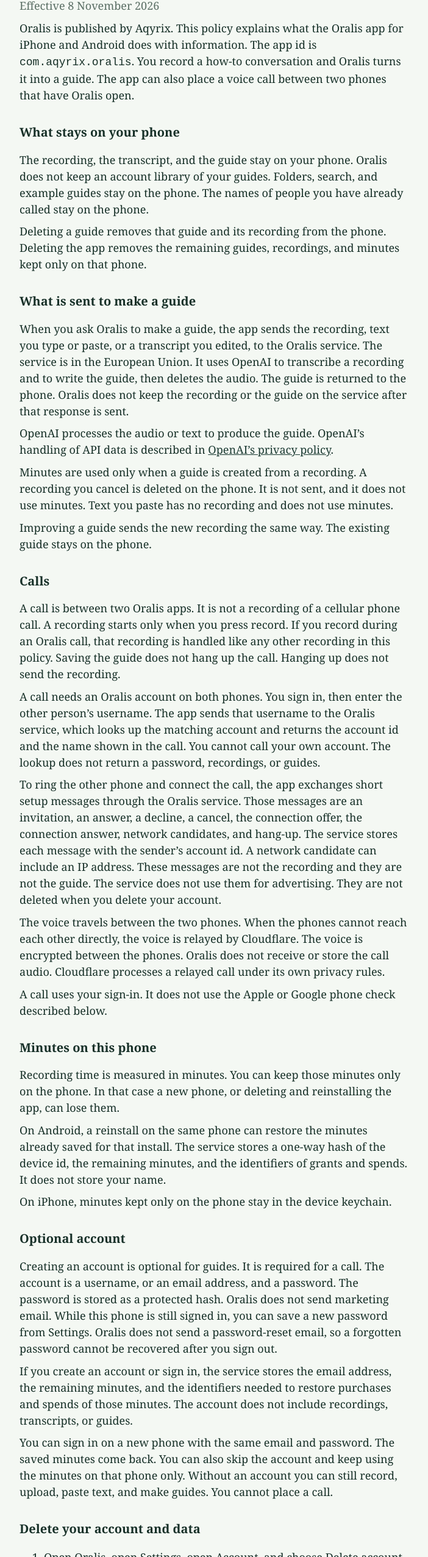
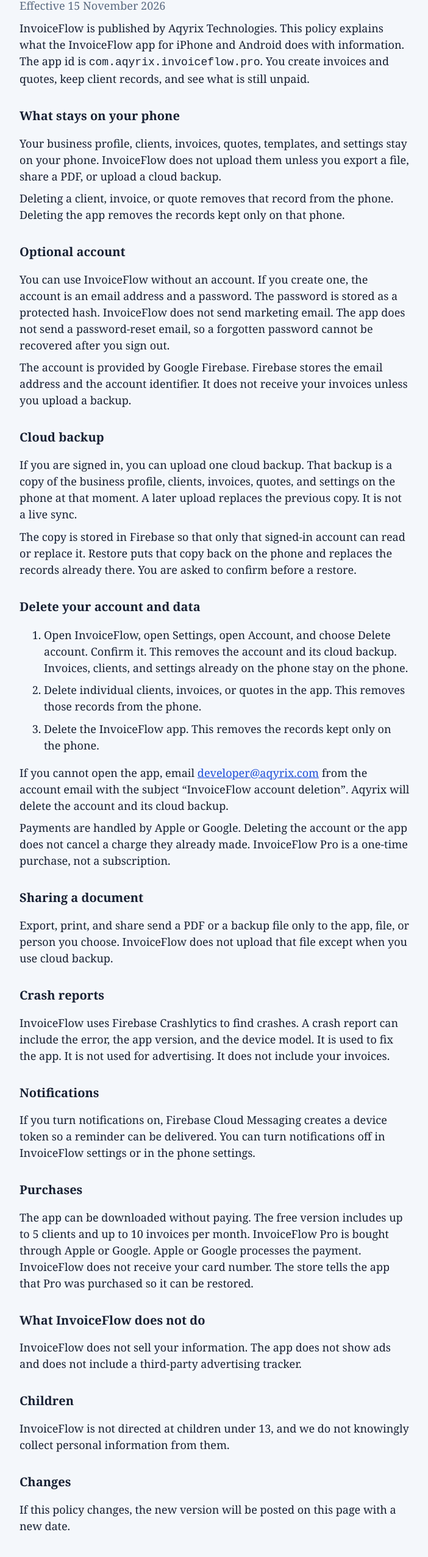
Before and after one commit to blacksiptimus/InvoiceFlow-Online, a plain HTML site: page index.html in a window 1280 px wide. Shown: the part 113-2666 px from the top of the page at 61% size, without its empty margins (288-990 px from the left). Drawn offline with Linux system fonts and the light colour scheme.

Commit message:
Replace the Oralis pages with InvoiceFlow privacy, support, marketing, and terms.

```diff
--- a/index.html
+++ b/index.html
@@ -3,74 +3,61 @@
 <head>
   <meta charset="utf-8">
   <meta name="viewport" content="width=device-width, initial-scale=1">
-  <title>Oralis privacy policy</title>
+  <title>InvoiceFlow privacy policy</title>
   <style>
-    body { margin: 0; background: #f4f8f3; color: #173028; font: 18px/1.5 Georgia, serif; }
+    body { margin: 0; background: #f4f7fb; color: #172033; font: 18px/1.5 Georgia, serif; }
     main { max-width: 40rem; margin: 0 auto; padding: 2.5rem 1.25rem 4rem; }
     h1 { font-size: 2rem; line-height: 1.2; margin-bottom: 0.25rem; }
     h2 { font-size: 1.25rem; margin-top: 2rem; }
     p, li { margin: 0.6rem 0; }
-    .meta { color: #5a6e64; }
-    a { color: #1b3a32; }
+    .meta { color: #5a6a80; }
+    a { color: #1d4ed8; }
   </style>
 </head>
 <body>
 <main>
-  <h1>Oralis privacy policy</h1>
-  <p class="meta">Effective 8 November 2026</p>
-  <p>Oralis is published by Aqyrix. This policy explains what the Oralis app for iPhone and Android does with information. The app id is <code>com.aqyrix.oralis</code>. You record a how-to conversation and Oralis turns it into a guide. The app can also place a voice call between two phones that have Oralis open.</p>
+  <h1>InvoiceFlow privacy policy</h1>
+  <p class="meta">Effective 15 November 2026</p>
+  <p>InvoiceFlow is published by Aqyrix Technologies. This policy explains what the InvoiceFlow app for iPhone and Android does with information. The app id is <code>com.aqyrix.invoiceflow.pro</code>. You create invoices and quotes, keep client records, and see what is still unpaid.</p>
 
   <h2>What stays on your phone</h2>
-  <p>The recording, the transcript, and the guide stay on your phone. Oralis does not keep an account library of your guides. Folders, search, and example guides stay on the phone. The names of people you have already called stay on the phone.</p>
-  <p>Deleting a guide removes that guide and its recording from the phone. Deleting the app removes the remaining guides, recordings, and minutes kept only on that phone.</p>
-
-  <h2>What is sent to make a guide</h2>
-  <p>When you ask Oralis to make a guide, the app sends the recording, text you type or paste, or a transcript you edited, to the Oralis service. The service is in the European Union. It uses OpenAI to transcribe a recording and to write the guide, then deletes the audio. The guide is returned to the phone. Oralis does not keep the recording or the guide on the service after that response is sent.</p>
-  <p>OpenAI processes the audio or text to produce the guide. OpenAI’s handling of API data is described in <a href="https://openai.com/policies/privacy-policy">OpenAI’s privacy policy</a>.</p>
-  <p>Minutes are used only when a guide is created from a recording. A recording you cancel is deleted on the phone. It is not sent, and it does not use minutes. Text you paste has no recording and does not use minutes.</p>
-  <p>Improving a guide sends the new recording the same way. The existing guide stays on the phone.</p>
-
-  <h2>Calls</h2>
-  <p>A call is between two Oralis apps. It is not a recording of a cellular phone call. A recording starts only when you press record. If you record during an Oralis call, that recording is handled like any other recording in this policy. Saving the guide does not hang up the call. Hanging up does not send the recording.</p>
-  <p>A call needs an Oralis account on both phones. You sign in, then enter the other person’s username. The app sends that username to the Oralis service, which looks up the matching account and returns the account id and the name shown in the call. You cannot call your own account. The lookup does not return a password, recordings, or guides.</p>
-  <p>To ring the other phone and connect the call, the app exchanges short setup messages through the Oralis service. Those messages are an invitation, an answer, a decline, a cancel, the connection offer, the connection answer, network candidates, and hang-up. The service stores each message with the sender’s account id. A network candidate can include an IP address. These messages are not the recording and they are not the guide. The service does not use them for advertising. They are not deleted when you delete your account.</p>
-  <p>The voice travels between the two phones. When the phones cannot reach each other directly, the voice is relayed by Cloudflare. The voice is encrypted between the phones. Oralis does not receive or store the call audio. Cloudflare processes a relayed call under its own privacy rules.</p>
-  <p>A call uses your sign-in. It does not use the Apple or Google phone check described below.</p>
-
-  <h2>Minutes on this phone</h2>
-  <p>Recording time is measured in minutes. You can keep those minutes only on the phone. In that case a new phone, or deleting and reinstalling the app, can lose them.</p>
-  <p>On Android, a reinstall on the same phone can restore the minutes already saved for that install. The service stores a one-way hash of the device id, the remaining minutes, and the identifiers of grants and spends. It does not store your name.</p>
-  <p>On iPhone, minutes kept only on the phone stay in the device keychain.</p>
+  <p>Your business profile, clients, invoices, quotes, templates, and settings stay on your phone. InvoiceFlow does not upload them unless you export a file, share a PDF, or upload a cloud backup.</p>
+  <p>Deleting a client, invoice, or quote removes that record from the phone. Deleting the app removes the records kept only on that phone.</p>
 
   <h2>Optional account</h2>
-  <p>Creating an account is optional for guides. It is required for a call. The account is a username, or an email address, and a password. The password is stored as a protected hash. Oralis does not send marketing email. While this phone is still signed in, you can save a new password from Settings. Oralis does not send a password-reset email, so a forgotten password cannot be recovered after you sign out.</p>
-  <p>If you create an account or sign in, the service stores the email address, the remaining minutes, and the identifiers needed to restore purchases and spends of those minutes. The account does not include recordings, transcripts, or guides.</p>
-  <p>You can sign in on a new phone with the same email and password. The saved minutes come back. You can also skip the account and keep using the minutes on that phone only. Without an account you can still record, upload, paste text, and make guides. You cannot place a call.</p>
+  <p>You can use InvoiceFlow without an account. If you create one, the account is an email address and a password. The password is stored as a protected hash. InvoiceFlow does not send marketing email. The app does not send a password-reset email, so a forgotten password cannot be recovered after you sign out.</p>
+  <p>The account is provided by Google Firebase. Firebase stores the email address and the account identifier. It does not receive your invoices unless you upload a backup.</p>
+
+  <h2>Cloud backup</h2>
+  <p>If you are signed in, you can upload one cloud backup. That backup is a copy of the business profile, clients, invoices, quotes, and settings on the phone at that moment. A later upload replaces the previous copy. It is not a live sync.</p>
+  <p>The copy is stored in Firebase so that only that signed-in account can read or replace it. Restore puts that copy back on the phone and replaces the records already there. You are asked to confirm before a restore.</p>
 
   <h2 id="delete">Delete your account and data</h2>
   <ol>
-    <li>Open Oralis, open Settings, open Account, and choose Delete account. Confirm it. This removes the email and the minutes saved with that account from the service. The phone you are using keeps the minutes it already has. A new phone will not receive them. Guides on the phone are not deleted. Call setup messages already stored are not deleted.</li>
-    <li>Open a guide and tap Delete, then confirm it. This removes that guide and its recording from the phone.</li>
-    <li>Delete the Oralis app. This removes the remaining guides, recordings, and minutes kept only on the phone.</li>
+    <li>Open InvoiceFlow, open Settings, open Account, and choose Delete account. Confirm it. This removes the account and its cloud backup. Invoices, clients, and settings already on the phone stay on the phone.</li>
+    <li>Delete individual clients, invoices, or quotes in the app. This removes those records from the phone.</li>
+    <li>Delete the InvoiceFlow app. This removes the records kept only on the phone.</li>
   </ol>
-  <p>If you cannot open the app, email <a href="mailto:developer@aqyrix.com">developer@aqyrix.com</a> from the account email with the subject “Oralis account deletion”. Aqyrix will delete the account and the minutes saved with it.</p>
-  <p>The Oralis server does not keep the recording or the guide after the guide is sent back to the phone. On iPhone, the server keeps an anonymous device key, not your name, so it can check that the app is genuine. To ask Aqyrix to delete that key, use the same email address and the subject “Oralis data deletion”.</p>
-  <p>Payments are handled by Apple or Google. Deleting the account or the app does not cancel a charge they already made.</p>
+  <p>If you cannot open the app, email <a href="mailto:developer@aqyrix.com">developer@aqyrix.com</a> from the account email with the subject “InvoiceFlow account deletion”. Aqyrix will delete the account and its cloud backup.</p>
+  <p>Payments are handled by Apple or Google. Deleting the account or the app does not cancel a charge they already made. InvoiceFlow Pro is a one-time purchase, not a subscription.</p>
 
-  <h2>Sharing a guide</h2>
-  <p>Export and share send the guide only to the app, file, or person you choose. Oralis does not upload that file to the Oralis service. Import reads a guide file you choose and saves it on this phone.</p>
+  <h2>Sharing a document</h2>
+  <p>Export, print, and share send a PDF or a backup file only to the app, file, or person you choose. InvoiceFlow does not upload that file except when you use cloud backup.</p>
 
-  <h2>Checking that the request comes from the app</h2>
-  <p>Before analysis, minute updates, and account actions, the app sends a phone check from Apple or Google so the service can tell that the request comes from the Oralis app. On iPhone, Oralis uses Apple App Attest. The server stores an anonymous device key so it can recognize that phone on the next request. It does not store your name. On Android, the app can send a Google Play Integrity token so the server can check that the install came from Play. These checks are not used to identify you across other apps or to build an advertising profile. Placing a call uses your sign-in instead of this check.</p>
+  <h2>Crash reports</h2>
+  <p>InvoiceFlow uses Firebase Crashlytics to find crashes. A crash report can include the error, the app version, and the device model. It is used to fix the app. It is not used for advertising. It does not include your invoices.</p>
+
+  <h2>Notifications</h2>
+  <p>If you turn notifications on, Firebase Cloud Messaging creates a device token so a reminder can be delivered. You can turn notifications off in InvoiceFlow settings or in the phone settings.</p>
 
   <h2>Purchases</h2>
-  <p>The app can be downloaded without paying. Extra recording minutes are bought through Apple or Google. Apple or Google processes the payment. Oralis does not receive your card number. Oralis receives the result needed to add the minutes.</p>
+  <p>The app can be downloaded without paying. The free version includes up to 5 clients and up to 10 invoices per month. InvoiceFlow Pro is bought through Apple or Google. Apple or Google processes the payment. InvoiceFlow does not receive your card number. The store tells the app that Pro was purchased so it can be restored.</p>
 
-  <h2>What Oralis does not do</h2>
-  <p>Oralis does not sell your information. The app does not show ads and does not include a third-party advertising or analytics tracker. Oralis does not record a cellular phone call.</p>
+  <h2>What InvoiceFlow does not do</h2>
+  <p>InvoiceFlow does not sell your information. The app does not show ads and does not include a third-party advertising tracker.</p>
 
   <h2>Children</h2>
-  <p>Oralis is not directed at children under 13, and we do not knowingly collect personal information from them.</p>
+  <p>InvoiceFlow is not directed at children under 13, and we do not knowingly collect personal information from them.</p>
 
   <h2>Changes</h2>
   <p>If this policy changes, the new version will be posted on this page with a new date.</p>
```
Also changed, not shown: marketing/index.html (+15 -17 lines), support/index.html (+10 -10 lines), terms/index.html (added, +60 -0 lines), 1 other file.
